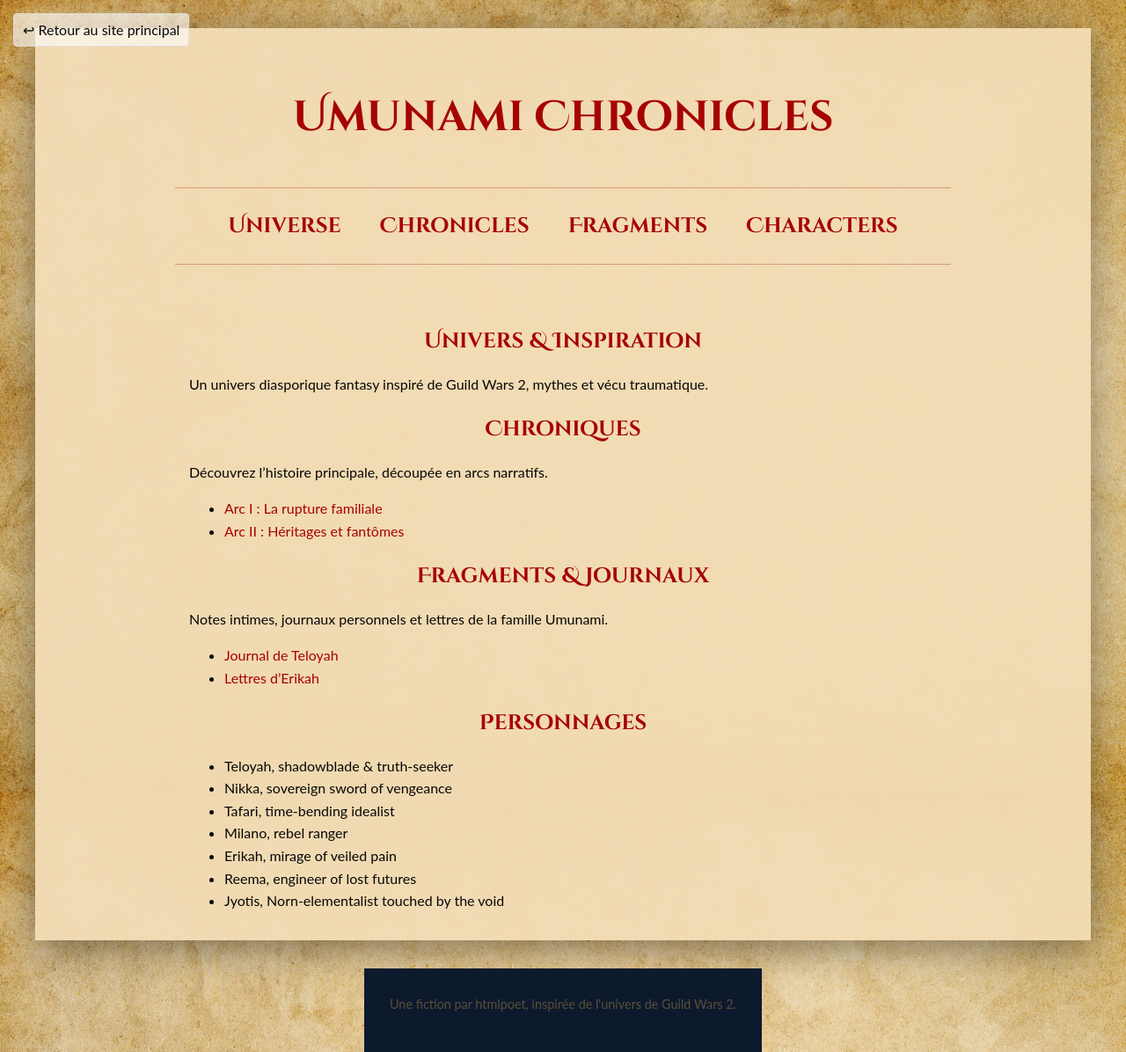
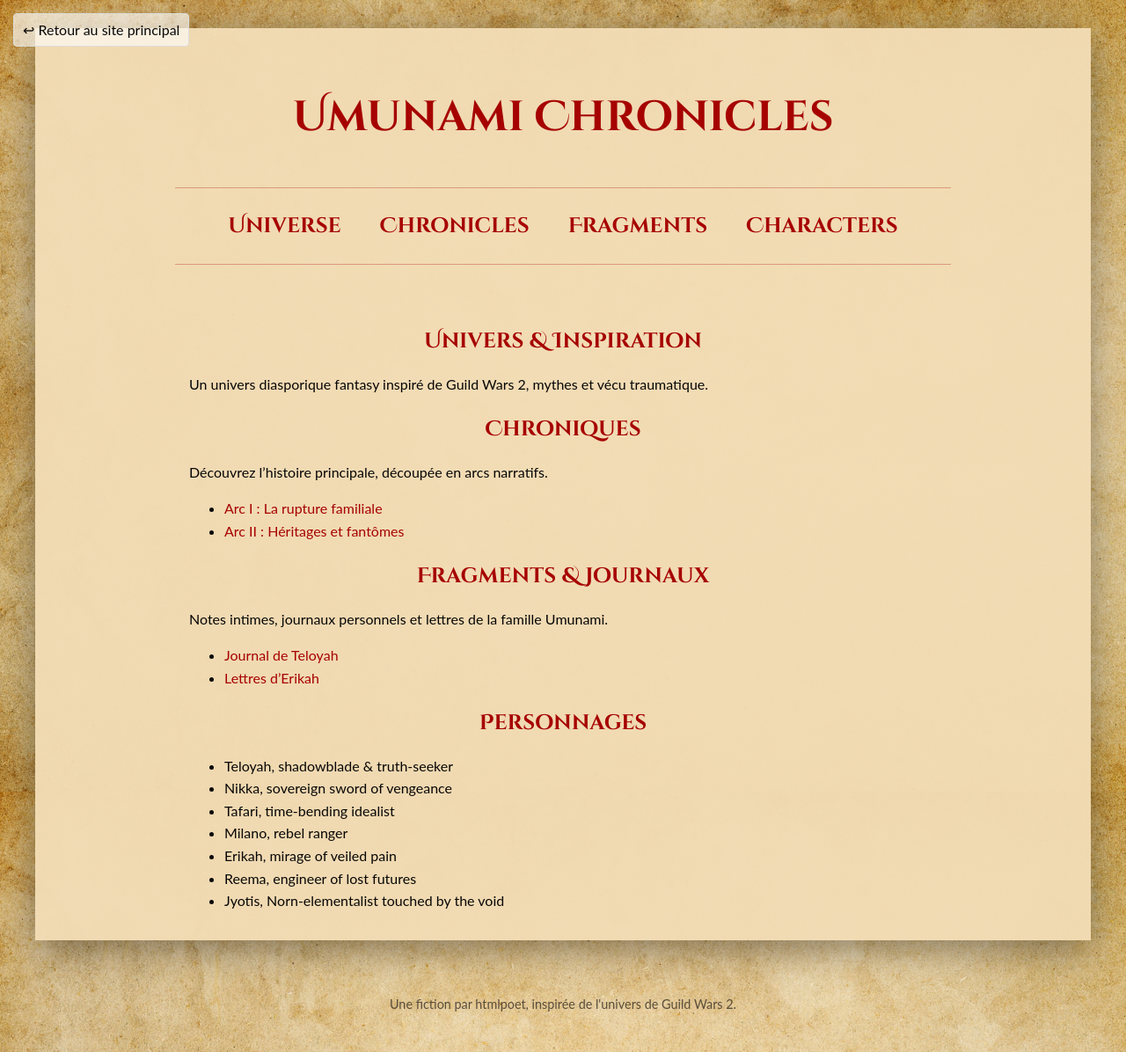
Before and after one commit to htmlpoet/htmlpoet.github.io, a Jekyll site: the page built from umunami.html, in a window 1280 px wide. Shown: the whole page at 88% size. Built offline with Jekyll 4.4.1, drawn with Linux system fonts in a browser that asks for light colours.

Commit message:
umunami footer bg

```diff
--- a/css/style.css
+++ b/css/style.css
@@ -462,6 +462,7 @@ footer {
   font-size: 0.9em;
   color: #5a4e3a; /* Couleur corrigée */
   text-shadow: none;
+  background: none;
 }
 
 /* 2. POLICES ET TITRES */
```
